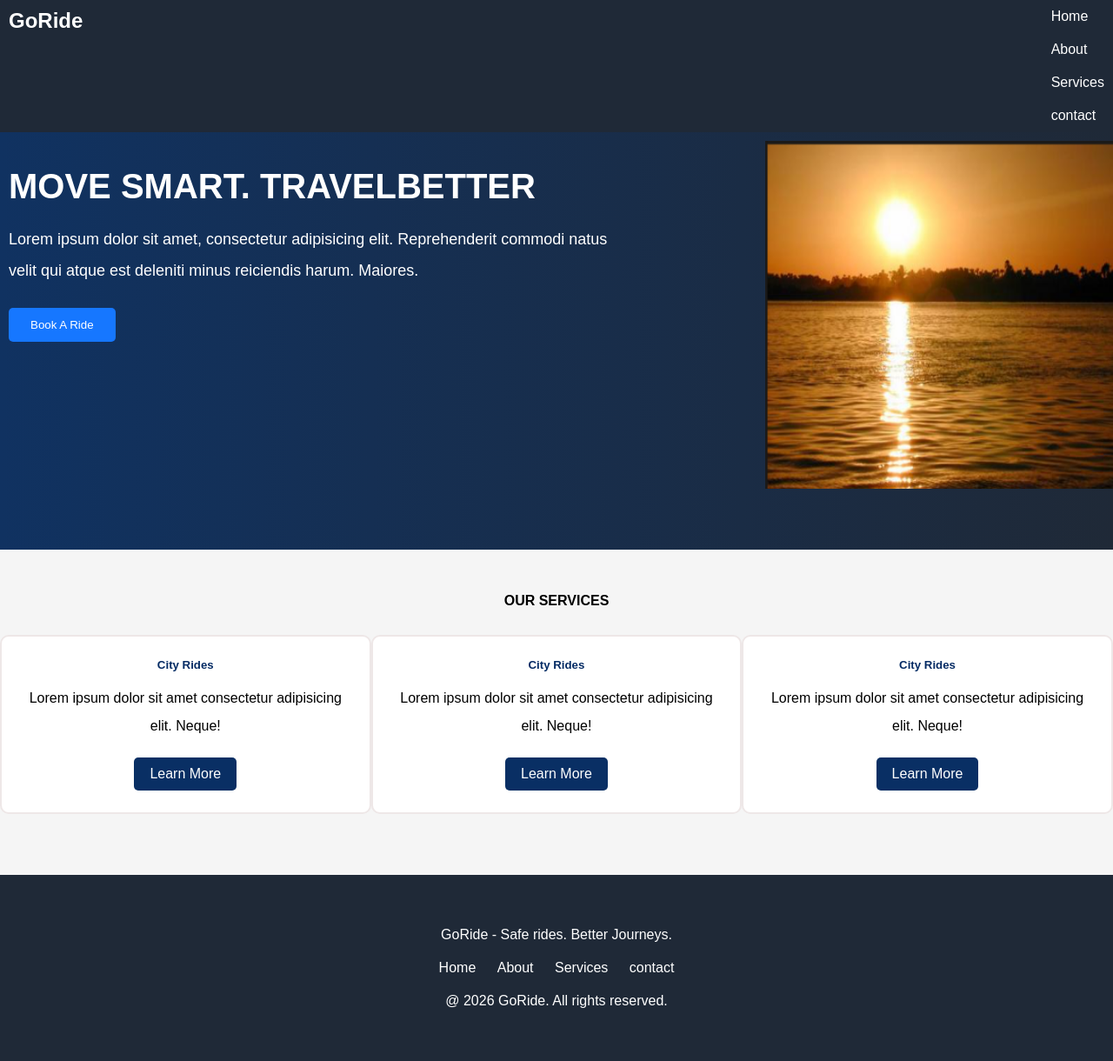
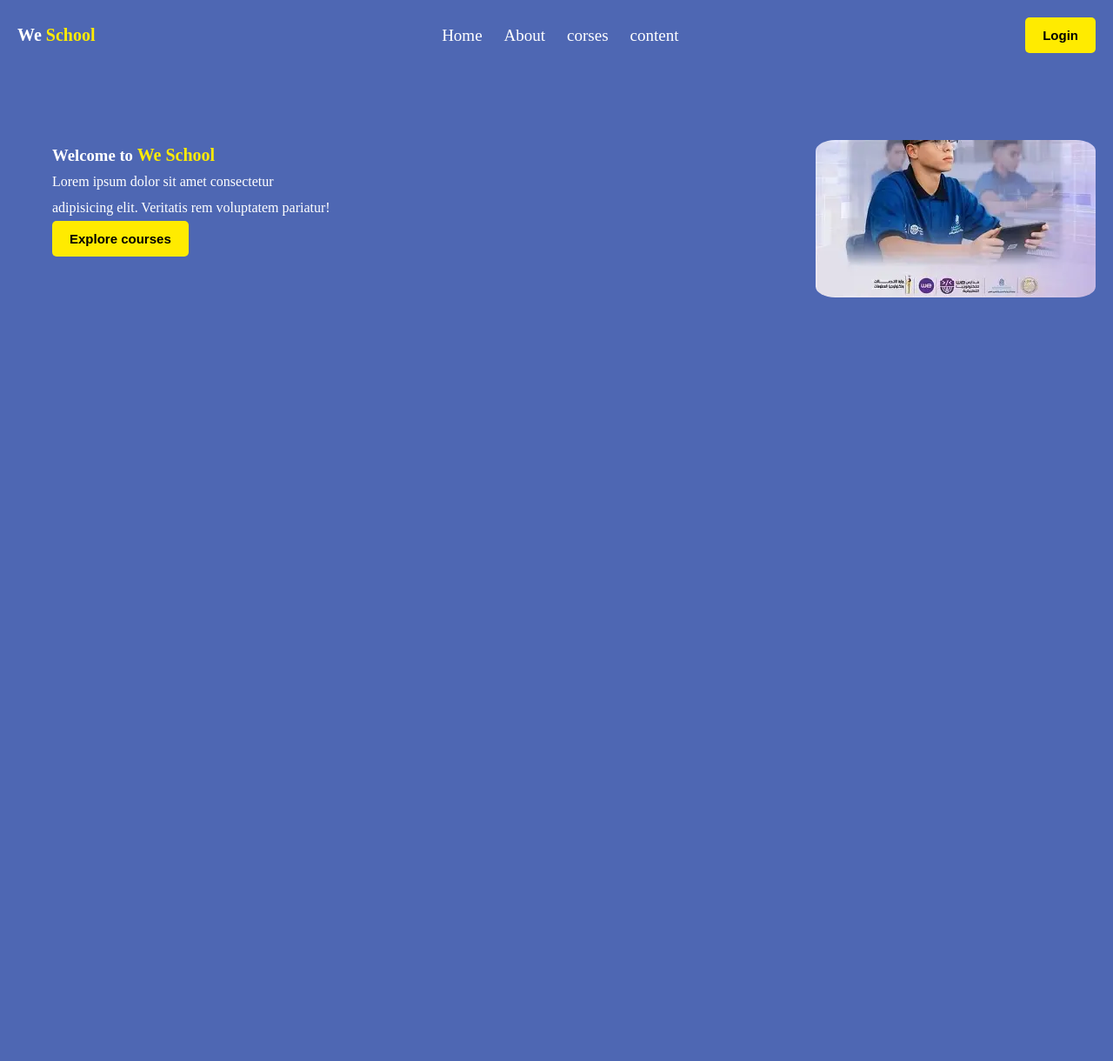
Before and after one commit to habibahagag31-boop/desktop-tutorial, a plain HTML site: page index.html in a window 1280 px wide. Shown: the whole page at 87% size. After the commit the page ends 800 px from the top, so only its background shows below. Drawn offline with Linux system fonts and the light colour scheme.

Commit message:
Add files via upload

```diff
--- a/index.html
+++ b/index.html
@@ -3,67 +3,30 @@
 <head>
     <meta charset="UTF-8">
     <meta name="viewport" content="width=device-width, initial-scale=1.0">
-    <title>GoRide</title>
+    <title>we</title>
     <link rel="stylesheet" href="./style.css">
 </head>
 <body>
     <nav>
-        <h1>GoRide</h1>
-        <ul>
+        <h1 class="logo">We <span><b>School</b></span></h1>
+        <ul id="nav">
             <li><a href="#">Home</a></li>
             <li><a href="#">About</a></li>
-            <li><a href="#">Services</a></li>
-            <li><a href="#">contact</a></li>
+            <li><a href="#">corses</a></li>
+            <li><a href="#">content</a></li>
         </ul>
-        <div id="clear"></div>
+        <button><b>Login</b></button>
     </nav>
-    <header class="hero">
-        <div class="container">
-            <div class="hero-text">
-            <h3>MOVE SMART. TRAVELBETTER</h3>
-            <p>Lorem ipsum dolor sit amet, consectetur adipisicing elit. Reprehenderit commodi natus velit qui atque est deleniti minus reiciendis harum. Maiores.</p>
-            <button>Book A Ride</button>
-            </div>
-            <div class="hero-img">
-        <img src="./Screenshot 2026-09-28 081215.png" alt="img">
+    <section>
+        <div class="content">
+                <h3>Welcome to <span><b>We School</b></span></h3>
+                <p>Lorem ipsum dolor sit amet consectetur <br> adipisicing elit. Veritatis rem voluptatem pariatur!</p>
+                <button><b>Explore courses</b></button>
         </div>
-        <div class="clear"></div>
-        </div>
-    </header>
-
-    <section class="Services">
-        <div class="container">
-            <h4>OUR SERVICES</h4>
-            <div class="service-card">
-                <h5>City Rides</h5>
-                <p>Lorem ipsum dolor sit amet consectetur adipisicing elit. Neque!</p>
-                <a href="#">Learn More</a>
-            </div>
-            <div class="service-card">
-                <h5>City Rides</h5>
-                <p>Lorem ipsum dolor sit amet consectetur adipisicing elit. Neque!</p>
-                <a href="#">Learn More</a>
-            </div>
-            <div class="service-card">
-                <h5>City Rides</h5>
-                <p>Lorem ipsum dolor sit amet consectetur adipisicing elit. Neque!</p>
-                <a href="#">Learn More</a>
-            </div>
-            <div class="clear"></div>
+        <div class="img">
+            <img src="./we.webp" alt="">
         </div>
     </section>
 
-    <footer>
-        <div class="container">
-            <p>GoRide - Safe rides. Better Journeys. </p>
-            <ul>
-                <li><a href="#">Home</a></li>
-                <li><a href="#">About</a></li>
-                <li><a href="#">Services</a></li>
-                <li><a href="#">contact</a></li>
-            </ul>
-            <p >@ 2026 GoRide. All rights reserved.</p>
-        </div>
-    </footer>
 </body>
 </html>
--- a/style.css
+++ b/style.css
@@ -1,166 +1,91 @@
 *{
+    padding: 0;
     margin: 0;
-    padding: 0;
     box-sizing: border-box;
 }
+
 body{
-    font-family: Arial, sans-serif;
+    /* font-family: 'Courier New', Courier, monospace; */
+    background-color: rgb(78, 103, 179);
+    padding: 20px;
 }
 
 nav{
-    background-color: #1f2937;
+    display: flex;
+    justify-content: space-between;
+    align-items: center;
 }
 
-h1{
-    float: left;
+nav h1{
     color: white;
-    padding: 10px;
+}
+ul{
+    display: flex;
+    list-style: none;
+    gap: 25px;
 }
 
-ul{
-    float: right;
-    list-style-type: none;
-
+ul li a{
+    text-decoration: none;
+    color: white;
+    font-size: 19px;
 }
 
-ul a{
-    text-decoration: none;
-    color: white;
-    padding: 10px;
-    display: inline-block;
+ul li a:hover{
+    color: rgb(24, 24, 121);
+}
+button{
+    background-color: #ffeb00;
+    border: none;
+    padding: 12px 20px;
+    border-radius: 5px;
+    font-size: 15px;
 }
 
-a:hover{
-    color: brown;
+button:hover{
+    background-color: rgb(20, 54, 141);
 }
 
-#clear{
-    clear: both;
+.logo{
+    font-size: 20px;
 }
 
-.hero{
-    background: linear-gradient(to right, #103261, #1f2937);
-    padding: 70px 0;
-    padding-top: 10px;
-    color: white;
+.logo span{
+    color: #ffeb00;
+}
+
+nav{
+    display: flex;
+    gap: 35px;
+}
+
+/* .content{
+    display: flex;
+    flex-direction: column;
+    justify-content: space-between;
+    align-items: flex-start;
+    gap: 40px;
+    padding: 45px 5%;
+} */
+
+section{
+    margin-top: 100px;
+    display: flex;
+    justify-content: space-between;
+    align-items: center;
 }
 
 img{
-    width: 400px;
-    height: 400px;
+    border-radius: 7%;
 }
 
-.hero-text{
-    float: left;
-    width: 55%;
-    padding-top: 30px;
-    padding-left: 10px;
+.content{
+    color: white;
+    margin: 0 0 50px 40px;
+    line-height: 30px;
 }
 
-.hero-text h3{
-    font-size: 40px;
-    margin-bottom: 20px;
+span{
+    color: #ffeb00;
+    font-size: 20px;
 }
-
-.hero-text p{
-    font-size: 18px;
-    line-height: 2;
-    margin-bottom: 25px;
-}
-
-.hero-text button{
-    background-color: #1677ff;
-    color: white;
-    padding: 12px 25px;
-    border: none;
-    border-radius: 5px;
-}
-
-.hero-text button:hover{
-    background-color: #092246;
-}
-
-.hero-img img{
-    float: right;
-}
-.clear{
-    clear: both;
-}
-.Services{
-    padding: 50px 0;
-    background-color: #f5f5f5;
-}
-
-.Services h4{
-    text-align: center;
-    margin-bottom: 30px;
-}
-
-.service-card{
-    float: left;
-    width: 33.33%;
-    padding:25px ;
-    margin-bottom: 20px;
-    background-color: white;
-    border: 2px solid hsl(0, 19%, 92%);
-    border-radius: 10px;
-    text-align: center;
-}
-
-.service-card h5{
-    color: #052b64;
-    margin-bottom: 15px;
-}
-
-.service-card p{
-    line-height: 2;
-    margin-bottom: 20px;
-}
-
-.service-card a{
-    display: inline-block;
-    background-color: #092f64;
-    color: white;
-    text-decoration: none;
-    padding: 10px 18px;
-    border-radius: 5px;
-}
-
-.service-card a:hover{
-    background-color: #0d5dcc;
-}
-
-footer{
-    background-color: #1f2937;
-    color: white;
-    text-align: center;
-    padding: 50px 0;
-}
-
-footer p{
-    display: block;
-    text-align: center;
-    margin: 10px 0;
-    float: none;
-}
-
-footer ul{
-    list-style: none;
-    margin: 15px o;
-    padding: 0;
-    float: none;
-}
-
-footer li{
-    display: inline-block;
-}
-
-footer a{
-    color: white;
-    text-decoration: none;
-    padding: 10px;
-}
-
-footer a:hover{
-    color: #1677ff;
-}
```
Also changed, not shown: img1.jpg (added), we.webp (added).
